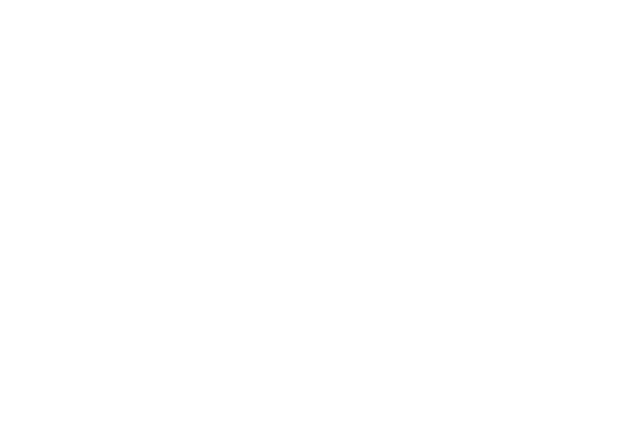
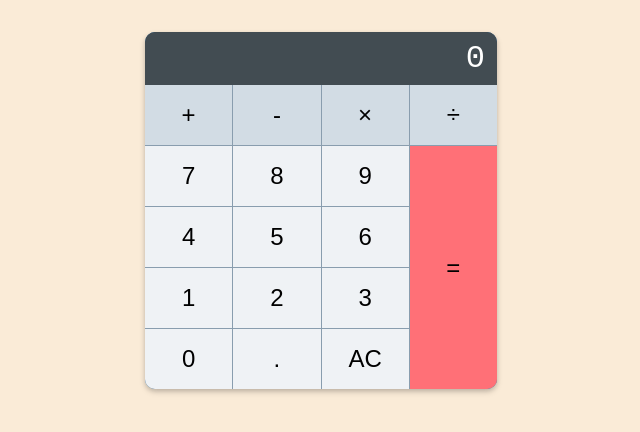
Before and after one commit to imReset/calculator, a plain HTML site: page index.html in a window 1280 px wide. Shown: the whole page, without its empty margins (319-959 px from the left). Drawn offline with Linux system fonts and the light colour scheme.

Commit message:
make calculator buttons and add styling

```diff
--- a/index.html
+++ b/index.html
@@ -2,11 +2,35 @@
 <html lang="en">
   <head>
     <meta charset="UTF-8" />
-    <meta http-equiv="X-UA-Compatible" content="IE=edge" />
     <meta name="viewport" content="width=device-width, initial-scale=1.0" />
+    <link rel="stylesheet" href="styles.css" />
+    <script src="script.js" defer></script>
     <title>Calculator</title>
-    <script src="script.js"></script>
-    <link rel="stylesheet" href="styles.css" />
   </head>
-  <body></body>
+  <body>
+    <div class="calculator">
+      <div class="calculator__output">0</div>
+      <div class="calculator__keys">
+        <button class="calculator__key calculator__key--operator">+</button>
+        <button class="calculator__key calculator__key--operator">-</button>
+        <button class="calculator__key calculator__key--operator">
+          &times;
+        </button>
+        <button class="calculator__key calculator__key--operator">÷</button>
+        <button class="calculator__key">7</button>
+        <button class="calculator__key">8</button>
+        <button class="calculator__key">9</button>
+        <button class="calculator__key">4</button>
+        <button class="calculator__key">5</button>
+        <button class="calculator__key">6</button>
+        <button class="calculator__key">1</button>
+        <button class="calculator__key">2</button>
+        <button class="calculator__key">3</button>
+        <button class="calculator__key">0</button>
+        <button class="calculator__key">.</button>
+        <button class="calculator__key">AC</button>
+        <button class="calculator__key calculator__key--enter">=</button>
+      </div>
+    </div>
+  </body>
 </html>
--- a/script.js
+++ b/script.js
@@ -15,3 +15,16 @@ function multiply(a, b) {
 function divide(a, b) {
   return a / b;
 }
+
+function operate(op, a, b) {
+  switch (op) {
+    case "+":
+      return add(a, b);
+    case "-":
+      return subtract(a, b);
+    case "*":
+      return multiply(a, b);
+    case "/":
+      return divide(a, b);
+  }
+}
--- a/styles.css
+++ b/styles.css
@@ -0,0 +1,56 @@
+body {
+  font-family: "Courier New", Courier, monospace;
+  background-color: antiquewhite;
+}
+
+.calculator {
+  border-radius: 10px;
+  box-shadow: 0px 3px 6px 0px rgba(0, 0, 0, 0.15),
+    0px 2px 4px 0px rgba(0, 0, 0, 0.12);
+  margin-inline-start: auto;
+  margin-inline-end: auto;
+  margin-block-start: 2em;
+  max-inline-size: 22rem;
+  overflow: hidden;
+  background-color: rgb(38, 102, 158);
+}
+.calculator__output {
+  background: hsl(202, 11%, 29%);
+  color: hsl(255, 100%, 100%);
+  font-size: 2rem;
+  padding-block-start: 0.5rem;
+  padding-block-end: 0.5rem;
+  padding-inline-end: 0.75rem;
+  text-align: end;
+}
+.calculator__keys {
+  display: grid;
+  grid-template-columns: repeat(4, 1fr);
+  grid-gap: 1px;
+  background: hsl(207, 19%, 61%);
+}
+.calculator__key {
+  background: hsl(210, 25%, 95%);
+  border: none;
+  padding-block-start: 1rem;
+  padding-block-end: 1rem;
+  padding-inline-end: 1.25rem;
+  padding-inline-start: 1.25rem;
+  font-size: 1.5rem;
+}
+.calculator__key:active,
+.calculator__key:focus {
+  box-shadow: 0 0 8px 0 rgba(0, 0, 0, 0.3) inset;
+  outline: none;
+}
+.calculator__key--operator {
+  background: hsl(208, 25%, 86%);
+}
+.calculator__key--operator:active {
+  background: hsl(208, 24%, 80%);
+}
+.calculator__key--enter {
+  grid-column: 4 / 5;
+  grid-row: 2 / span 4;
+  background: hsl(357, 100%, 72%);
+}
```
